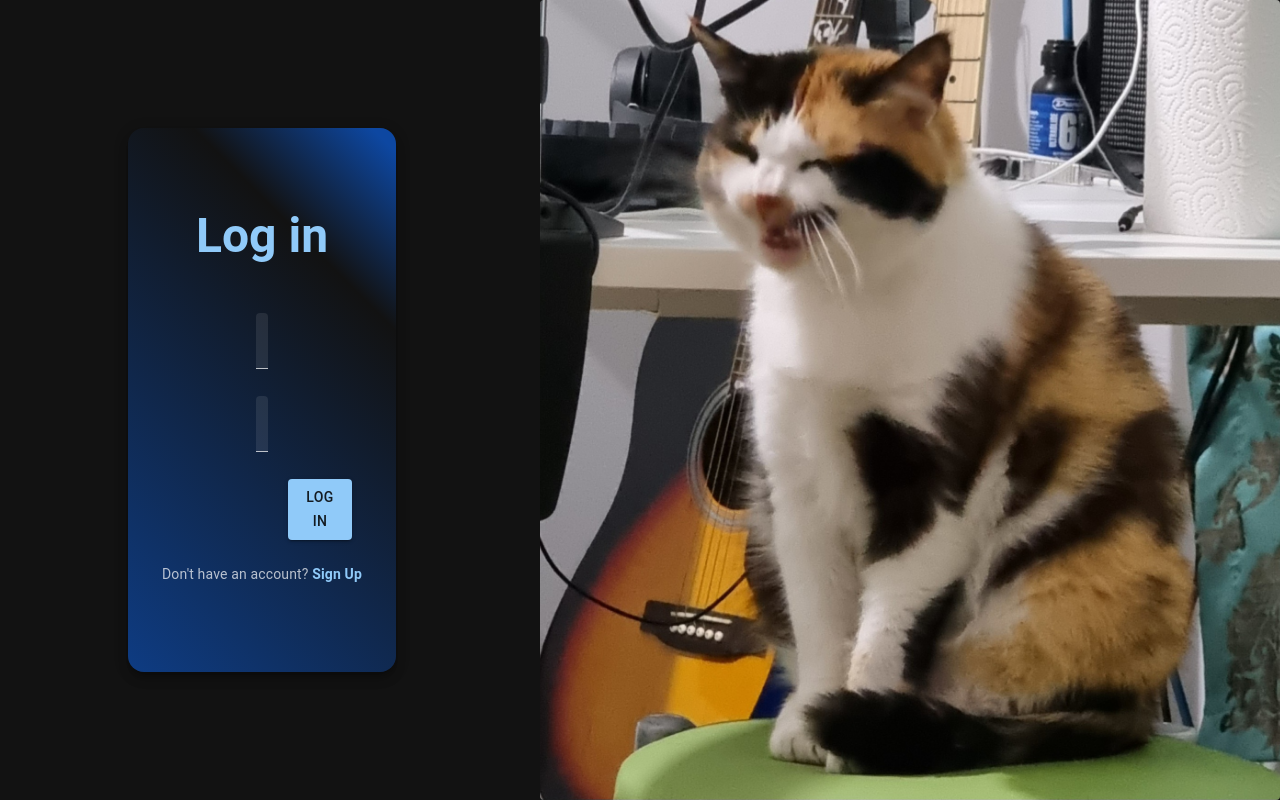
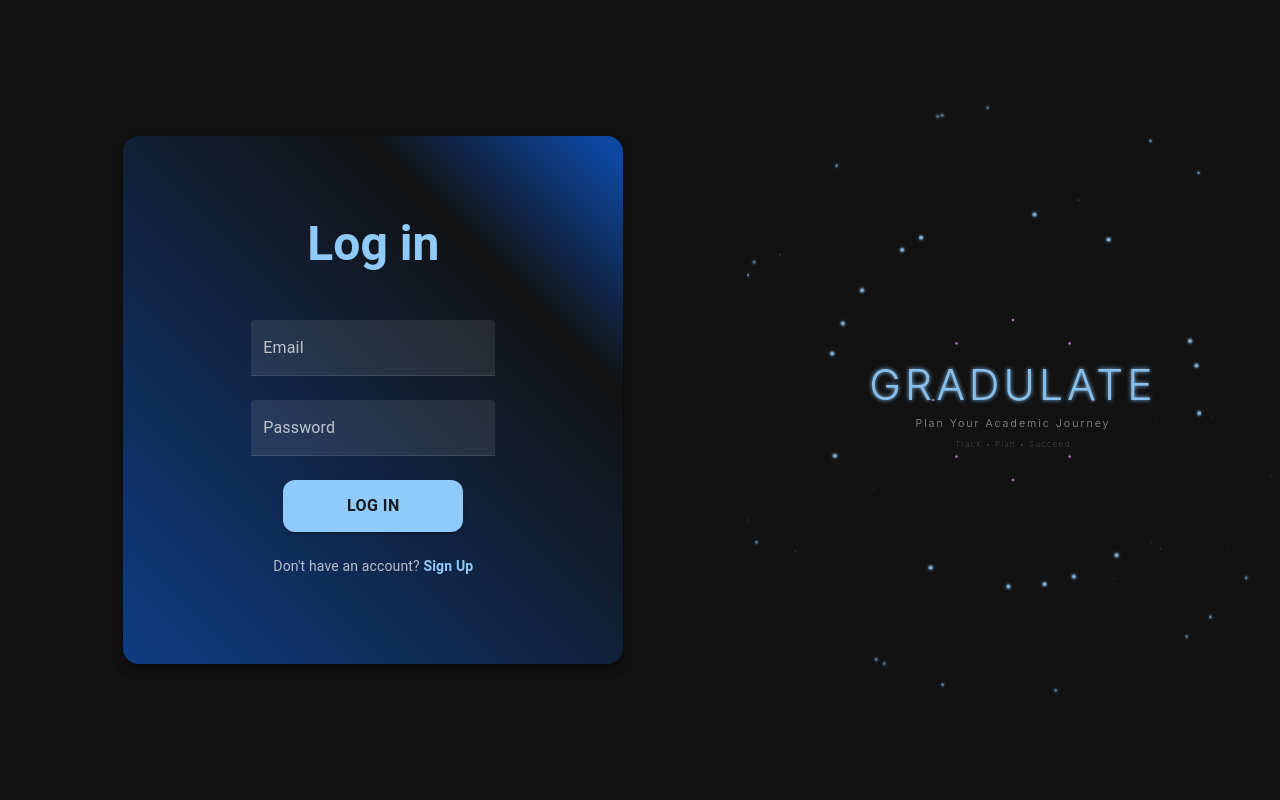
Before and after one commit to salildz/gradulate, a React (Vite) app in the folder client/: page /login in a window 1280 px wide. Built offline with nearby package versions, Linux system fonts and the light colour scheme.

Commit message:
New Auth design

```diff
--- a/client/src/components/auth/Login.jsx
+++ b/client/src/components/auth/Login.jsx
@@ -1,9 +1,9 @@
 import { Box, Button, Card, CardContent, FormControl, Grid, Link, Typography } from "@mui/material";
 import React from "react";
 import CustomInput from "../form/CustomInput";
-import Leyla from "../imageCards/Leyla";
 import { useTranslation } from "react-i18next";
 import { blue } from "@mui/material/colors";
+import OrbitDesign from "./OrbitDesign";
 
 const Login = () => {
   const { t } = useTranslation();
@@ -21,10 +21,10 @@ const Login = () => {
   };
 
   return (
-    <Grid container spacing={2} justifyContent="center" sx={{ height: "100%" }}>
-      <Grid size={{ xs: 12, lg: 5 }}>
-        <Box sx={{ height: "100%", width: "100%", p: { xs: 3, lg: 9 }, px: { xs: 0, lg: 16 }, display: "flex", alignItems: "center", justifyContent: "center" }}>
-          <Card raised sx={{ width: "100%", borderRadius: 4, py: { xs: 2, lg: 8 }, background: (theme) => `linear-gradient(225deg, ${blue[900]} 3%, ${theme.palette.background.default} 25%, ${blue[900]} 120%)` }}>
+    <Grid container sx={{ height: "100vh" }}>
+      <Grid size={{ xs: 12, lg: 7, xl: 5 }} sx={{ height: "100vh" }}>
+        <Box sx={{ height: "100%", width: "100%", p: { xs: 3, lg: 7, xl: 8 }, px: { xs: 2, lg: 10, xl: 12 }, display: "flex", alignItems: "center", justifyContent: "center" }}>
+          <Card raised sx={{ borderRadius: 4, py: { xs: 2, lg: 8 }, background: (theme) => `linear-gradient(225deg, ${blue[900]} 3%, ${theme.palette.background.default} 25%, ${blue[900]} 120%)` }}>
             <CardContent>
               <Box sx={{ display: "flex", justifyContent: "center" }}>
                 <Typography variant="h3" fontWeight={"bold"} color="primary" gutterBottom>
@@ -35,7 +35,18 @@ const Login = () => {
                 <CustomInput label={t("auth.email")} type="email" name="email" value={formData.email} onChange={handleChange} />
                 <CustomInput label={t("auth.password")} type="password" name="password" value={formData.password} onChange={handleChange} />
                 <FormControl sx={{ display: "flex", justifyContent: "center", pt: 2, mx: 4 }}>
-                  <Button variant="contained">{t("auth.login")}</Button>
+                  <Button
+                    variant="contained"
+                    size="large"
+                    sx={{
+                      py: { xs: 1.2, md: 1.5 },
+                      fontSize: { xs: "0.9rem", md: "1rem" },
+                      fontWeight: "bold",
+                      borderRadius: 3,
+                    }}
+                  >
+                    {t("auth.login")}
+                  </Button>
                 </FormControl>
               </Box>
               <Box sx={{ display: "flex", justifyContent: "center", pt: 3 }}>
@@ -50,10 +61,18 @@ const Login = () => {
           </Card>
         </Box>
       </Grid>
-      <Grid size={{ xs: 0, lg: 7 }}>
-        <Box sx={{ height: "100vh", overflow: "hidden" }}>
-          <Leyla />
-        </Box>
+      <Grid
+        size={{ xs: 0, lg: 5, xl: 7 }}
+        sx={{
+          display: { xs: "none", md: "flex" },
+          position: "relative",
+          alignItems: "center",
+          justifyContent: "center",
+          overflow: "hidden",
+          width: "100%",
+        }}
+      >
+        <OrbitDesign />
       </Grid>
     </Grid>
   );
--- a/client/src/components/auth/OrbitDesign.jsx
+++ b/client/src/components/auth/OrbitDesign.jsx
@@ -5,103 +5,182 @@ import { useTheme } from "@mui/material/styles";
 const OrbitDesign = () => {
   const theme = useTheme();
 
-  // Optimize edilmiş orbit konfigürasyonu
+  // Daha fazla parçacık ve daha büyük orbit
   const orbits = [
-    { radius: 180, particles: 12, speed: 25, size: 2.5, opacity: 0.9 },
-    { radius: 280, particles: 18, speed: 35, size: 2, opacity: 0.8 },
-    { radius: 380, particles: 24, speed: 45, size: 1.8, opacity: 0.7 },
-    { radius: 480, particles: 30, speed: 55, size: 1.5, opacity: 0.6 },
-    { radius: 580, particles: 36, speed: 65, size: 1.2, opacity: 0.5 },
-    { radius: 680, particles: 42, speed: 75, size: 1, opacity: 0.45 },
-    { radius: 780, particles: 48, speed: 85, size: 0.8, opacity: 0.4 },
-    { radius: 880, particles: 54, speed: 95, size: 0.6, opacity: 0.35 },
-    { radius: 980, particles: 60, speed: 105, size: 0.4, opacity: 0.3 },
+    /*     { radius: 200, particles: 12, speed: 25, size: 3.5, opacity: 0.9 },
+     */ { radius: 280, particles: 16, speed: 35, size: 3, opacity: 0.8 },
+    /*     { radius: 360, particles: 20, speed: 45, size: 2.5, opacity: 0.7 },
+     */ { radius: 440, particles: 24, speed: 55, size: 2, opacity: 0.6 },
+    /*     { radius: 520, particles: 28, speed: 65, size: 1.8, opacity: 0.5 },
+     */
   ];
 
   return (
     <Box
       sx={{
-        position: "fixed",
+        position: "absolute",
         top: 0,
         left: 0,
-        width: "100vw",
-        height: "100vh",
-        zIndex: -1,
-        pointerEvents: "none",
+        width: "100%",
+        height: "100%",
         overflow: "hidden",
+        display: "flex",
+        alignItems: "center",
+        justifyContent: "center",
         background: `radial-gradient(circle at center, transparent 0%, ${theme.palette.background.default}15 100%)`,
       }}
     >
-      <svg width="100%" height="100%" viewBox="0 0 1920 1080">
+      <svg width="100%" height="100%" viewBox="0 0 1200 800" preserveAspectRatio="xMidYMid meet" style={{ minWidth: "800px", minHeight: "600px" }}>
         <defs>
-          <filter id="particleGlow" x="-20%" y="-20%" width="140%" height="140%">
-            <feGaussianBlur stdDeviation="1" result="blur" />
+          <filter id="particleGlow" x="-100%" y="-100%" width="300%" height="300%">
+            <feGaussianBlur stdDeviation="2" result="blur" />
             <feMerge>
               <feMergeNode in="blur" />
               <feMergeNode in="SourceGraphic" />
             </feMerge>
           </filter>
+
+          <filter id="textGlow" x="-20%" y="-20%" width="140%" height="140%">
+            <feGaussianBlur stdDeviation="3" result="coloredBlur" />
+            <feMerge>
+              <feMergeNode in="coloredBlur" />
+              <feMergeNode in="SourceGraphic" />
+            </feMerge>
+          </filter>
         </defs>
 
+        <g>
           {orbits.map((orbit, orbitIndex) => (
             <g key={`orbit-${orbitIndex}`} filter="url(#particleGlow)">
               {[...Array(orbit.particles)].map((_, i) => {
-              const angleOffset = (360 / orbit.particles) * i;
-              const randomDelay = Math.random() * 5;
-              const direction = orbitIndex % 2 === 0 ? 1 : -1;
+                const initialAngle = (360 / orbit.particles) * i + Math.random() * 60;
+                const animationDelay = Math.random() * 4;
+
+                const startX = 600 + orbit.radius * Math.cos((initialAngle * Math.PI) / 180);
+                const startY = 400 + orbit.radius * Math.sin((initialAngle * Math.PI) / 180);
 
                 return (
-                <circle key={`particle-${orbitIndex}-${i}`} cx={960 + orbit.radius} cy={540} r={orbit.size} fill={theme.palette.primary.main} opacity={orbit.opacity}>
-                  <animateTransform attributeName="transform" type="rotate" values={`${angleOffset} 960 540; ${angleOffset + 360 * direction} 960 540`} dur={`${orbit.speed}s`} repeatCount="indefinite" begin={`${randomDelay}s`} />
-                  <animate attributeName="opacity" values={`${orbit.opacity * 0.3};${orbit.opacity};${orbit.opacity * 0.3}`} dur={`${3 + Math.random() * 2}s`} repeatCount="indefinite" begin={`${randomDelay}s`} />
+                  <circle
+                    key={`particle-${orbitIndex}-${i}`}
+                    cx={startX}
+                    cy={startY}
+                    r={orbit.size}
+                    fill={theme.palette.primary.main}
+                    opacity={orbit.opacity}
+                    style={{
+                      transformOrigin: "600px 400px",
+                      animation: `orbit${orbitIndex} ${orbit.speed}s linear infinite`,
+                      animationDelay: `${animationDelay}s`,
+                    }}
+                  >
+                    <animate attributeName="opacity" values={`${orbit.opacity * 0.4};${orbit.opacity};${orbit.opacity * 0.4}`} dur={`${6 + Math.random() * 4}s`} repeatCount="indefinite" begin={`${animationDelay}s`} />
                   </circle>
                 );
               })}
             </g>
           ))}
 
+          {/* Daha fazla ambient parçacık */}
           <g>
             {[...Array(25)].map((_, i) => {
-            const x = Math.random() * 1920;
-            const y = Math.random() * 1080;
-            const size = Math.random() * 1 + 0.5;
-            const opacity = Math.random() * 0.2 + 0.1;
+              const x = Math.random() * 1000 + 100;
+              const y = Math.random() * 600 + 100;
+              const size = Math.random() * 1.2 + 0.5;
+              const opacity = Math.random() * 0.15 + 0.08;
 
               return (
                 <circle key={`ambient-${i}`} cx={x} cy={y} r={size} fill={theme.palette.primary.light} opacity={opacity}>
                   <animate attributeName="opacity" values={`${opacity * 0.2};${opacity};${opacity * 0.2}`} dur={`${8 + Math.random() * 8}s`} repeatCount="indefinite" begin={`${Math.random() * 5}s`} />
-                <animateTransform attributeName="transform" type="translate" values={`0 0; ${(Math.random() - 0.5) * 20} ${(Math.random() - 0.5) * 20}; 0 0`} dur={`${15 + Math.random() * 10}s`} repeatCount="indefinite" />
                 </circle>
               );
             })}
           </g>
 
+          {/* Merkez konstelasyon - daha büyük */}
           <g>
             {[...Array(8)].map((_, i) => {
               const angle = i * 45 * (Math.PI / 180);
-            const innerRadius = 80;
-            const x = 960 + Math.cos(angle) * innerRadius;
-            const y = 540 + Math.sin(angle) * innerRadius;
+              const radius = 120;
+              const x = 600 + Math.cos(angle) * radius;
+              const y = 400 + Math.sin(angle) * radius;
 
               return (
-              <circle key={`constellation-${i}`} cx={x} cy={y} r="2" fill={theme.palette.secondary.main} opacity="0.6">
-                <animate attributeName="opacity" values="0.2;0.8;0.2" dur="4s" repeatCount="indefinite" begin={`${i * 0.5}s`} />
-                <animateTransform attributeName="transform" type="rotate" values={`0 960 540; 360 960 540`} dur="30s" repeatCount="indefinite" />
+                <circle key={`constellation-${i}`} cx={x} cy={y} r="2" fill={theme.palette.secondary.main} opacity="0.8">
+                  <animate attributeName="opacity" values="0.4;0.9;0.4" dur="5s" repeatCount="indefinite" begin={`${i * 0.6}s`} />
                 </circle>
               );
             })}
           </g>
 
-        <text x="960" y="540" textAnchor="middle" fontSize="44" fontFamily="'Inter', 'Segoe UI', sans-serif" fontWeight="300" fill={theme.palette.primary.main} opacity="0.9" letterSpacing="4px">
+          {/* İç orbit çizgileri - görsel zenginlik */}
+          {orbits.slice(0, 3).map((orbit, index) => (
+            <circle key={`orbit-ring-${index}`} cx="600" cy="400" r={orbit.radius} fill="none" stroke={theme.palette.primary.main} strokeWidth="0.5" opacity="0.1" strokeDasharray="5,10">
+              <animateTransform attributeName="transform" type="rotate" values="0 600 400;360 600 400" dur={`${orbit.speed * 2}s`} repeatCount="indefinite" />
+            </circle>
+          ))}
+        </g>
+
+        {/* Merkez yazısı - daha büyük ve belirgin */}
+        <text x="600" y="400" textAnchor="middle" fontSize="64" fontFamily="'Inter', 'Segoe UI', sans-serif" fontWeight="350" fill={theme.palette.primary.main} opacity="0.95" letterSpacing="6px" filter="url(#textGlow)">
           GRADULATE
-          <animate attributeName="opacity" values="0.7;1;0.7" dur="6s" repeatCount="indefinite" />
+          <animate attributeName="opacity" values="0.7;1;0.7" dur="4s" repeatCount="indefinite" />
         </text>
 
-        <text x="960" y="580" textAnchor="middle" fontSize="12" fontFamily="'Inter', 'Segoe UI', sans-serif" fontWeight="200" fill={theme.palette.text.secondary} opacity="0.6" letterSpacing="2px">
+        <text x="600" y="440" textAnchor="middle" fontSize="16" fontFamily="'Inter', 'Segoe UI', sans-serif" fontWeight="300" fill={theme.palette.text.secondary} opacity="0.8" letterSpacing="3px">
           Plan Your Academic Journey
-          <animate attributeName="opacity" values="0.3;0.8;0.3" dur="8s" repeatCount="indefinite" begin="2s" />
+          {/* <animate attributeName="opacity" values="0.5;0.9;0.5" dur="6s" repeatCount="indefinite" begin="2s" /> */}
+        </text>
+
+        {/* Alt yazı */}
+        <text x="600" y="470" textAnchor="middle" fontSize="12" fontFamily="'Inter', 'Segoe UI', sans-serif" fontWeight="200" fill={theme.palette.text.disabled} opacity="0.6" letterSpacing="2px">
+          Track • Plan • Succeed
+          <animate attributeName="opacity" values="0.3;0.7;0.3" dur="8s" repeatCount="indefinite" begin="4s" />
         </text>
       </svg>
+
+      {/* CSS animasyonları */}
+      <style jsx>{`
+        @keyframes orbit0 {
+          from {
+            transform: rotate(0deg);
+          }
+          to {
+            transform: rotate(360deg);
+          }
+        }
+        @keyframes orbit1 {
+          from {
+            transform: rotate(0deg);
+          }
+          to {
+            transform: rotate(-360deg);
+          }
+        }
+        @keyframes orbit2 {
+          from {
+            transform: rotate(0deg);
+          }
+          to {
+            transform: rotate(360deg);
+          }
+        }
+        @keyframes orbit3 {
+          from {
+            transform: rotate(0deg);
+          }
+          to {
+            transform: rotate(-360deg);
+          }
+        }
+        @keyframes orbit4 {
+          from {
+            transform: rotate(0deg);
+          }
+          to {
+            transform: rotate(360deg);
+          }
+        }
+      `}</style>
     </Box>
   );
 };
--- a/client/src/components/form/CustomInput.jsx
+++ b/client/src/components/form/CustomInput.jsx
@@ -1,11 +1,38 @@
-import { Box, FormControl, FormControlLabel, FormHelperText, FormLabel, TextField } from "@mui/material";
+import { FormControl, FormHelperText, TextField } from "@mui/material";
 import React from "react";
 
 const CustomInput = ({ label = "Custom input", type = "text", name = "customInput", value, onChange, fullWidth = true, error, helperText }) => {
   return (
-    <FormControl variant="outlined" fullWidth={fullWidth}>
-      <TextField name={name} variant="filled" margin="normal" label={label} type={type} value={value} onChange={onChange} error={error} helperText={helperText} autoComplete={name}></TextField>
-      <FormHelperText>{helperText}</FormHelperText>
+    <FormControl
+      variant="outlined"
+      fullWidth={fullWidth}
+      sx={{
+        flex: fullWidth ? "1 1 auto" : { xs: "1 1 100%", sm: "1 1 100%", md: "1 1 auto" },
+      }}
+    >
+      <TextField
+        name={name}
+        variant="filled"
+        margin="normal"
+        label={label}
+        type={type}
+        value={value}
+        onChange={onChange}
+        error={error}
+        helperText={helperText}
+        autoComplete={name}
+        sx={{
+          "& .MuiFilledInput-root": {
+            "&:before": {
+              borderBottomColor: "divider",
+            },
+            "&:hover:not(.Mui-disabled):before": {
+              borderBottomColor: "primary.main",
+            },
+          },
+        }}
+      />
+      {helperText && <FormHelperText sx={{ mx: 1 }}>{helperText}</FormHelperText>}
     </FormControl>
   );
 };
```
Also changed, not shown: client/src/components/auth/Signup.jsx (+27 -12 lines). Lines whose indentation alone changed are shown as unchanged.
